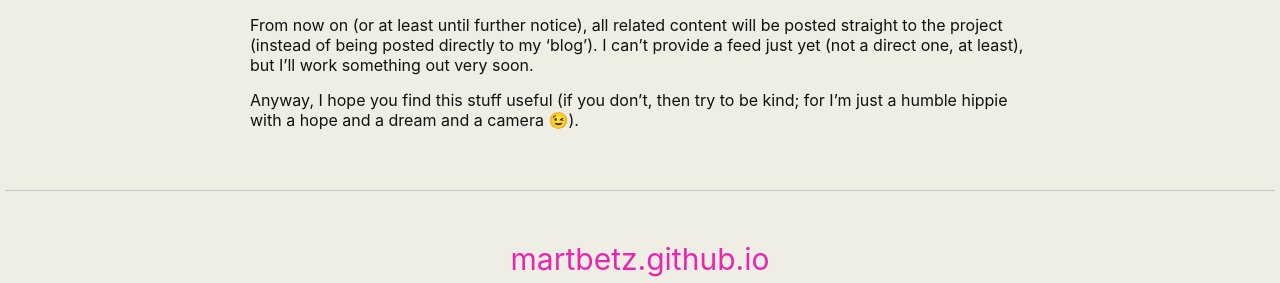
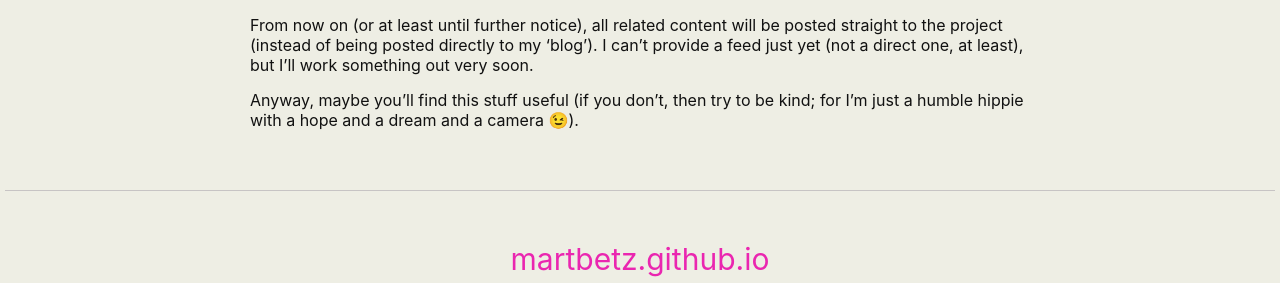
Before and after one commit to martbetz/martbetz.github.io, a Jekyll site: the page built from _posts/2024-02-20-rawtherapist.md, in a window 1280 px wide. Shown: the part 480-763 px from the top of the page. Built offline with Jekyll 4.4.1, drawn with Linux system fonts in a browser that asks for light colours.

Commit message:
Update 2024-02-20-rawtherapist.md

```diff
--- a/_posts/2024-02-20-rawtherapist.md
+++ b/_posts/2024-02-20-rawtherapist.md
@@ -15,4 +15,4 @@
 
 From now on (or at least until further notice), all related content will be posted straight to the project (instead of being posted directly to my 'blog'). I can't provide a feed just yet (not a direct one, at least), but I'll work something out very soon.
 
-Anyway, I hope you find this stuff useful (if you don't, then try to be kind; for I'm just a humble hippie with a hope and a dream and a camera 😉).
+Anyway, maybe you'll find this stuff useful (if you don't, then try to be kind; for I'm just a humble hippie with a hope and a dream and a camera 😉).
```
